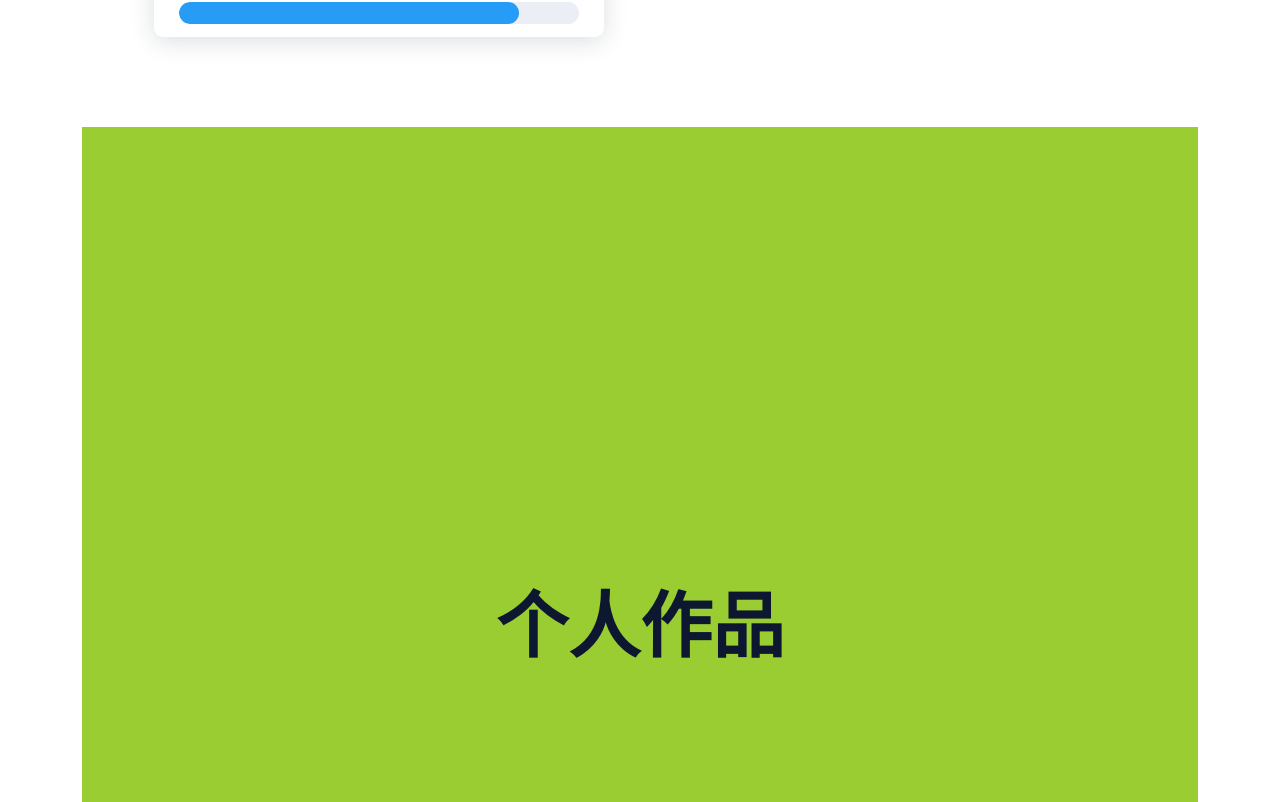
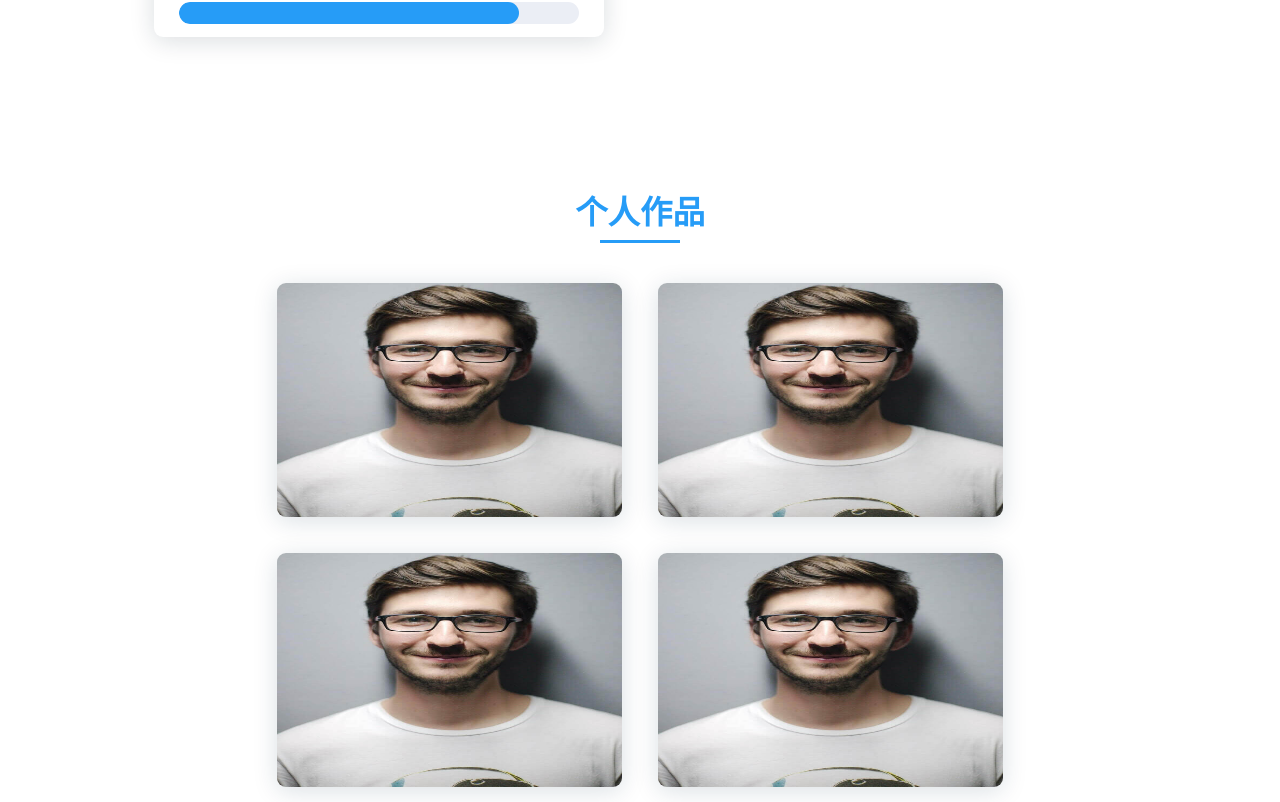
Before and after one commit to ChinaFitz/Quickly-Make-Online-Resume, a Vue app: page /#home in a window 1280 px wide. Shown: the part 1918-2720 px from the top of the page. Built offline with nearby package versions, Linux system fonts and the light colour scheme.

Commit message:
2022年1月3日16:04:20 完成了以下内容:
- 完成 <个人作品 works>

```diff
--- a/src/components/Intro.vue
+++ b/src/components/Intro.vue
@@ -104,6 +104,22 @@
                 </div>
             </template>
 
+
+            <template #works>
+                <p class="title">{{item.title}}</p>
+                <div class="works_container">
+                    <a
+                        class="work_item"
+                        target="_blank"
+                        :title="work.title"
+                        :href="work.url"
+                        v-for="(work, index) in works_list" :key="index"
+                    >
+                        <img :src="work.pic" :alt="work.title">
+                    </a>
+                </div>
+            </template>
+
         </IntroItem>
 
         <el-backtop :visibility-height="50"></el-backtop>
@@ -156,6 +172,9 @@
             sub_skills() {
                 return this.skills_list.sub_skills
             },
+            works_list() {
+                return this.myinfo.intro.works
+            },
         },
         methods: {
             // 用于头部和移动端侧边栏的锚点响应式, 即: 浏览到对应的介绍项目时, 对应介绍项就有下划线高亮
@@ -207,18 +226,12 @@
             color: @intro_background_color;
             font-weight: bold;
 
-            // &:nth-child(3) {
-            //     background-color: teal;
+            // &:nth-child(4) {
+            //     background-color: yellowgreen;
             //     line-height: 1000px;
             //     font-size: 4rem;
             //     text-align: center;
             // }
-            &:nth-child(4) {
-                background-color: yellowgreen;
-                line-height: 1000px;
-                font-size: 4rem;
-                text-align: center;
-            }
             &:nth-child(5) {
                 background-color: hotpink;
                 line-height: 1000px;
--- a/src/components/IntroItem.vue
+++ b/src/components/IntroItem.vue
@@ -189,4 +189,36 @@
 
         }
     }
+
+
+    #works {
+        #intro_container();
+
+        .works_container {
+            #flex_center();
+            flex-wrap: wrap;
+
+
+            .work_item {
+                width: @introItem_works_work_item_width;
+                height: @introItem_works_work_item_height;
+                margin: 1rem;
+                box-shadow: 0px 4px 25px rgba(15, 49, 71, 0.15);
+                border-radius: 0.5rem;
+                overflow: hidden;
+                transition-property: all;
+                transition-timing-function: ease-in-out;
+                transition-duration: .35s;
+
+                img {
+                    width: 100%;
+                    height: 100%;
+                }
+
+                &:hover {
+                    transform: scale(1.05);
+                }
+            }
+        }
+    }
 </style>
--- a/src/config.less
+++ b/src/config.less
@@ -50,6 +50,12 @@
 
 
 
+@introItem_works_work_item_width: 19.167rem;
+@introItem_works_work_item_height: 13rem;
+
+
+
+
 
 
 // flex布局的垂直水平居中样式
--- a/src/myInfo.js
+++ b/src/myInfo.js
@@ -22,7 +22,7 @@ export default {
             },
             {
                 title: "个人作品",
-                anchor: "#work",
+                anchor: "#works",
             },
             {
                 title: "联系我",
@@ -113,5 +113,32 @@ export default {
                 },
             ],
         },
+        works: [
+            {
+                title: "w1",        // 作品标题
+                pic: require("@/assets/aboutme/me.jpg"),    // 作品预览图
+                url: "https://www.cnblogs.com/fitzlovecode/",   // 项目运行地址, 如果未部署可以用 javascript:; 代替
+            },
+            {
+                title: "w1",
+                pic: require("@/assets/aboutme/me.jpg"),
+                url: "https://www.cnblogs.com/fitzlovecode/",
+            },
+            {
+                title: "w1",
+                pic: require("@/assets/aboutme/me.jpg"),
+                url: "https://www.cnblogs.com/fitzlovecode/",
+            },
+            {
+                title: "w1",
+                pic: require("@/assets/aboutme/me.jpg"),
+                url: "https://www.cnblogs.com/fitzlovecode/",
+            },
+            {
+                title: "w1",
+                pic: require("@/assets/aboutme/me.jpg"),
+                url: "https://www.cnblogs.com/fitzlovecode/",
+            },
+        ],
     },
 }
```
